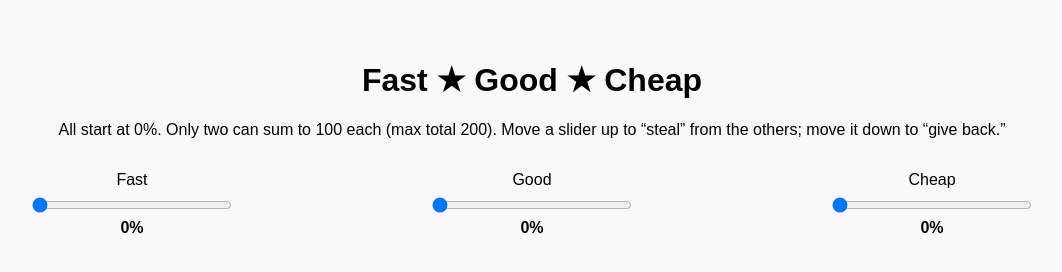
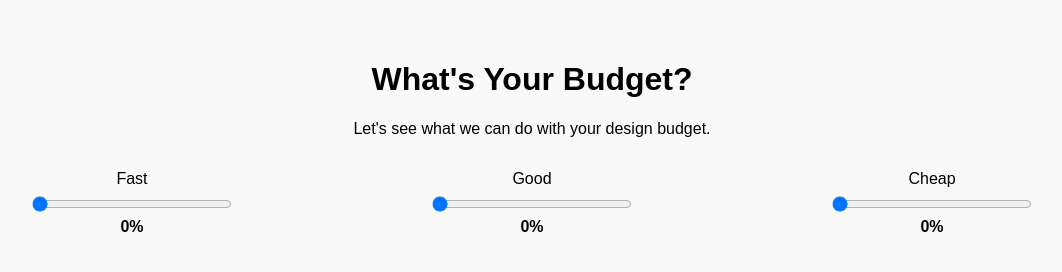
Before and after one commit to charlamainely/Haans-Nifty-Tools, a plain HTML site: page tools/slider_game.html in a window 1280 px wide. Shown: the whole page, without its empty margins (108-1170 px from the left). Drawn offline with Linux system fonts and the light colour scheme.

Commit message:
Update slider_game.html

```diff
--- a/tools/slider_game.html
+++ b/tools/slider_game.html
@@ -32,8 +32,8 @@
 </head>
 <body>
 
-  <h1>Fast ★ Good ★ Cheap</h1>
-  <p>All start at 0%. Only two can sum to 100 each (max total 200). Move a slider up to “steal” from the others; move it down to “give back.”</p>
+  <h1>What's Your Budget?</h1>
+  <p>Let's see what we can do with your design budget.</p>
 
   <div class="sliders">
     <div class="slider-group">
```
